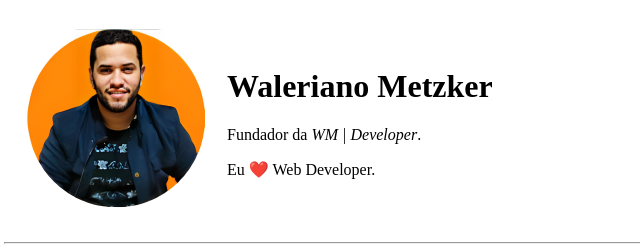
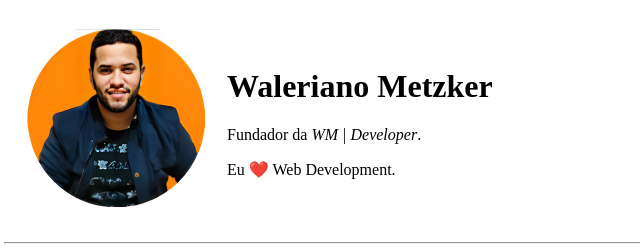
Before and after one commit to MetzkerDeveloper/Personal-Site, a plain HTML site: page index.html in a window 1280 px wide. Shown: the top 250 px of the page, 4-644 px from the left. Drawn offline with Linux system fonts and the light colour scheme.

Commit message:
Update index.html

```diff
--- a/index.html
+++ b/index.html
@@ -12,7 +12,7 @@
         <tr>
             <td><img src="imagens/wmdev.png"></td>
             <td><h1>Waleriano Metzker</h1><p>Fundador da <em>WM | Developer</em>. </p>
-              <p>Eu ❤️ Web Developer.</p></td>
+              <p>Eu ❤️ Web Development.</p></td>
         </tr>
     </table>
     <hr>
```
